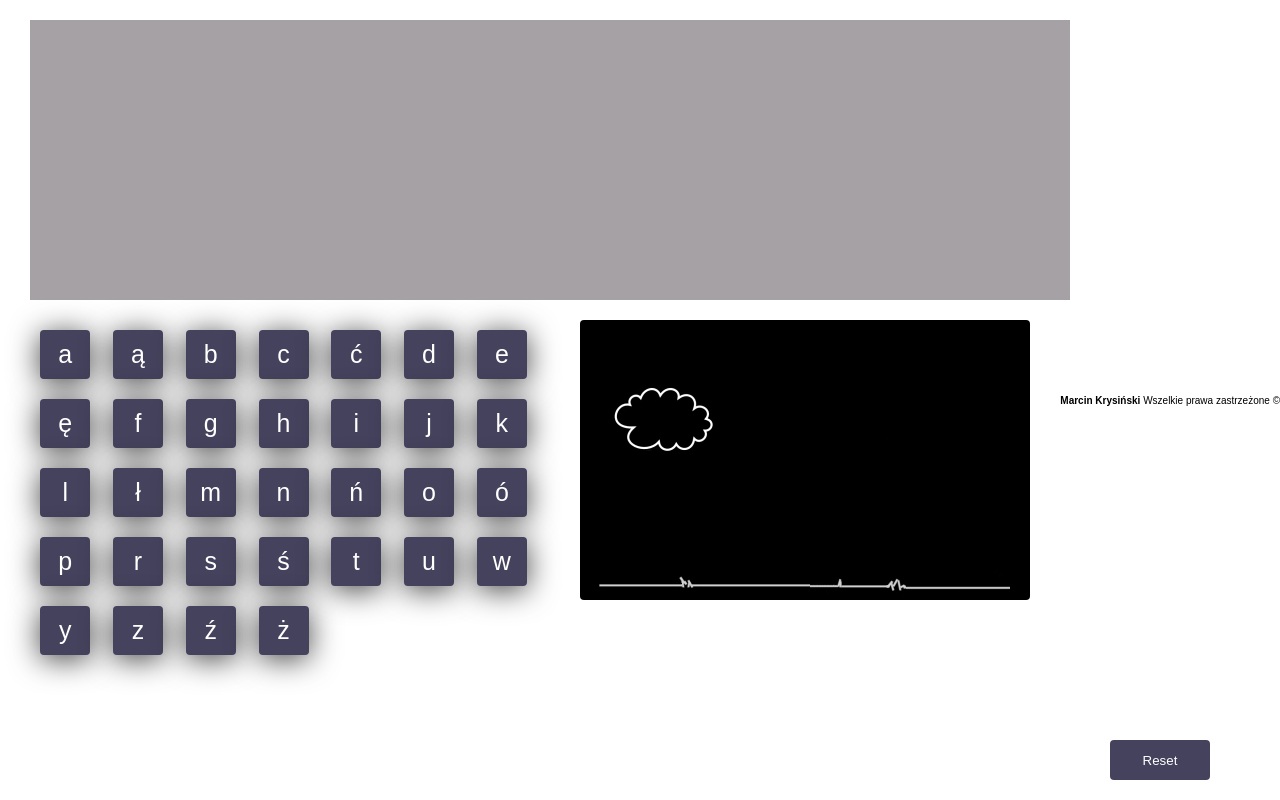
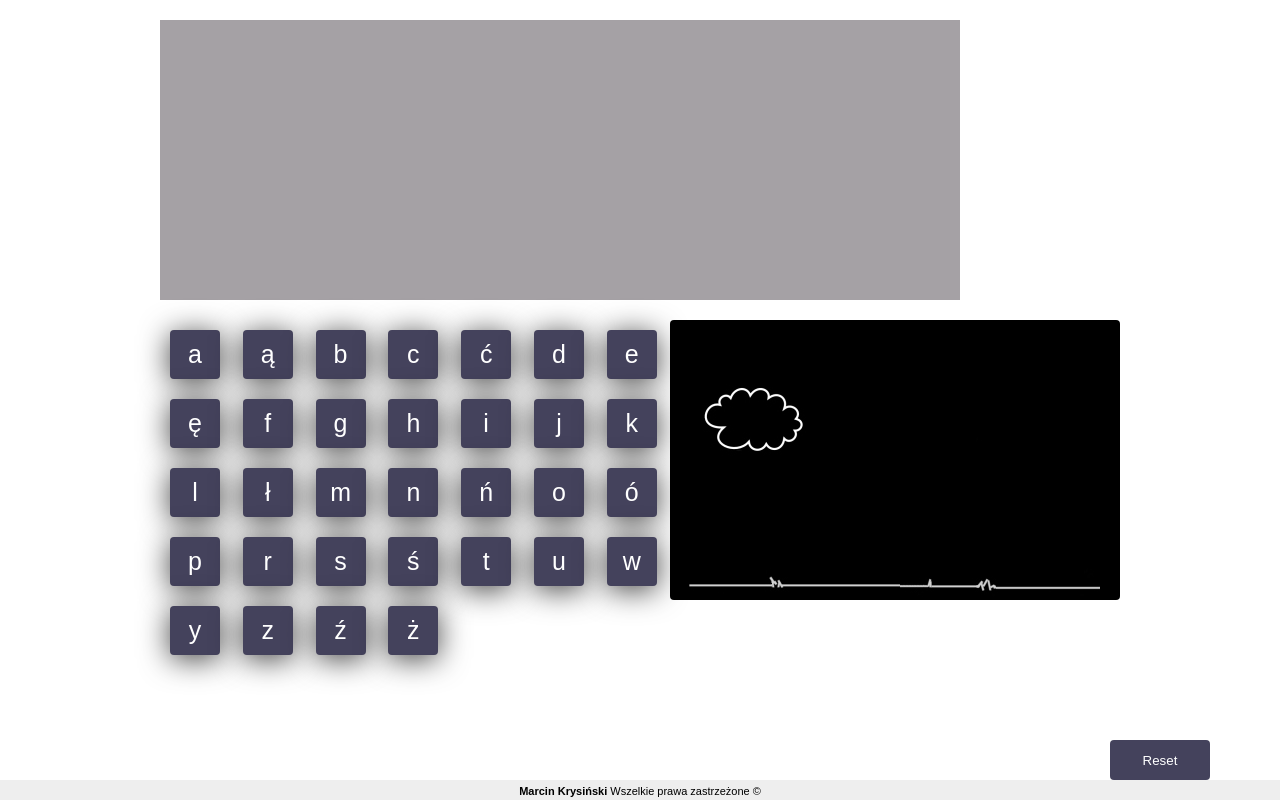
Before and after one commit to Krysik/Krysik.github.io, a plain HTML site: page index.html in a window 1280 px wide. Drawn offline with Linux system fonts and the light colour scheme; no server answers.

Commit message:
styling footer, add max with for .result, add overvlow-x to body

```diff
--- a/style.css
+++ b/style.css
@@ -10,19 +10,21 @@ body {
   display: flex;
   align-items: center;
   justify-content: center;
+  overflow-x: hidden;
 }
 
 .container {
   flex-direction: column;
   flex-wrap: wrap;
   margin: auto;
-  max-width: 100rem;
+  max-width: 960px;
   height: 100vh;
 }
 
 .result {
   min-height: 30%;
   width: 100%;
+  max-width: 760px;
   background-color: #a5a1a5;
   margin: 2rem 0 2rem 0;
   text-align: center;
@@ -34,8 +36,8 @@ body {
 }
 
 .result #password {
-  font-size: 6rem;
-  letter-spacing: 1rem;
+  font-size: 5.8rem;
+  letter-spacing: 0.8rem;
   height: 50%;
 }
 
@@ -79,4 +81,14 @@ body {
   border-radius: 0.4rem;
 }
 
-@media()
+footer {
+  box-sizing: border-box;
+  position: fixed;
+  bottom: 0px;
+  max-height: 20px;
+  width: 100vw;
+  background-color: #eee;
+  text-align: center;
+  padding: 5px;
+  font-size: 1.1rem;
+}
```
